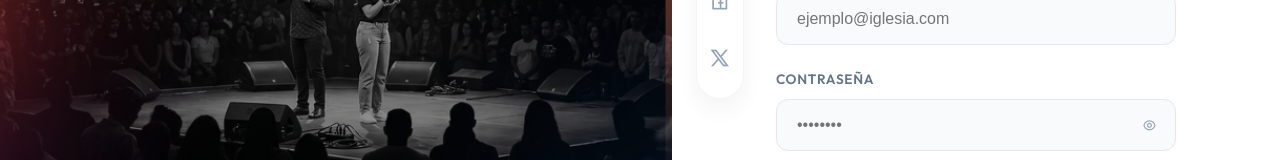
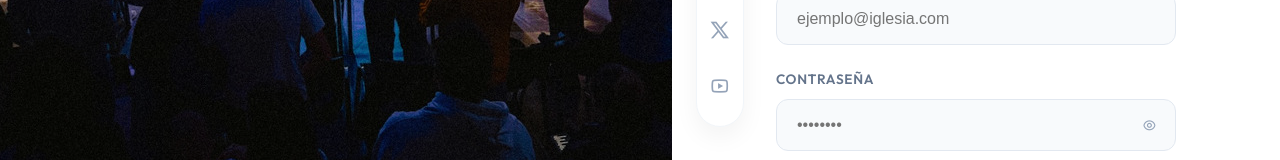
Before and after one commit to vqn2410/ieaAPP, a React (Vite) app: page /login in a window 1280 px wide. Shown: the part 398-558 px from the top of the page. Built offline with nearby package versions, Linux system fonts and the light colour scheme; no server answers; the database is empty.

Commit message:
actualiza login con imagen principal y youtube

```diff
--- a/src/pages/Login.css
+++ b/src/pages/Login.css
@@ -12,7 +12,7 @@
 .login-left {
   flex: 1.2;
   position: relative;
-  background-image: url('/img/login-bg.png');
+  background-image: url('/img/slider-hero.jpg');
   background-size: cover;
   background-position: center;
   display: flex;
--- a/src/pages/Login.jsx
+++ b/src/pages/Login.jsx
@@ -186,9 +186,10 @@ const Login = () => {
         </div>
 
         <div className="social-links">
-          <a href="#" className="social-icon"><i className="ri-instagram-line"></i></a>
-          <a href="#" className="social-icon"><i className="ri-facebook-box-line"></i></a>
-          <a href="#" className="social-icon"><i className="ri-twitter-x-line"></i></a>
+          <a href="https://instagram.com/iea_escalada" target="_blank" rel="noopener noreferrer" className="social-icon" aria-label="Instagram"><i className="ri-instagram-line"></i></a>
+          <a href="https://facebook.com" target="_blank" rel="noopener noreferrer" className="social-icon" aria-label="Facebook"><i className="ri-facebook-box-line"></i></a>
+          <a href="#" className="social-icon" aria-label="X"><i className="ri-twitter-x-line"></i></a>
+          <a href="https://youtube.com" target="_blank" rel="noopener noreferrer" className="social-icon" aria-label="YouTube"><i className="ri-youtube-line"></i></a>
         </div>
 
         <div className="login-footer">
```
